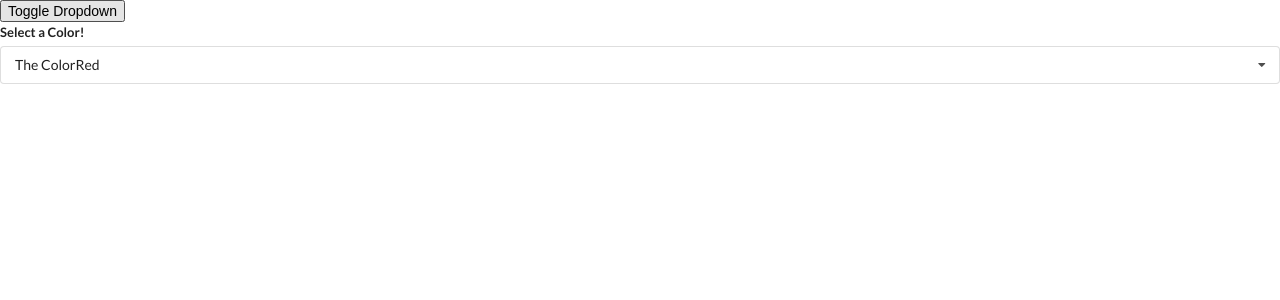
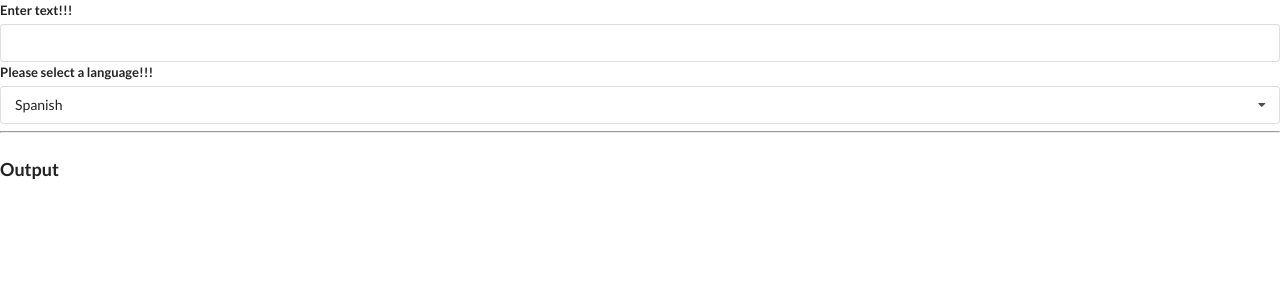
Before and after one commit to Cin1983/widgets, a React (Create React App) app: page / in a window 1280 px wide. Shown: the top 300 px of the page. Built offline with nearby package versions, Linux system fonts and the light colour scheme.

Commit message:
Translation widgit

```diff
--- a/src/components/App.js
+++ b/src/components/App.js
@@ -1,8 +1,8 @@
 import React, { useState } from "react";
+import GoogleTranslate from "./apis/GoogleTranslate";
 // import Accordion from "./Accordion";
 // import Search from "./search/Search";
-import Dropdown from './dropdown/Dropdown';
-
+import Dropdown from "./dropdown/Dropdown";
 
 // const items = [
 //   {
@@ -21,34 +21,27 @@
 
 const options = [
   {
-    label: 'The ColorRed',
-    value: 'red',
+    label: "The ColorRed",
+    value: "red",
   },
   {
-    label: 'Fine Lady Pink',
-    value: 'pink',
+    label: "Fine Lady Pink",
+    value: "pink",
   },
   {
-    label: 'Desire Orange',
-    value: 'orange',
+    label: "Desire Orange",
+    value: "orange",
   },
 ];
 
-const App= () => {
+const App = () => {
   const [selected, setSelected] = useState(options[0]);
-  const [showDropdown, setShowDropdown] = useState(true);
 
   return (
     <div>
-      <button onClick={()=>setShowDropdown (!showDropdown)}>Toggle Dropdown</button>
-      {showDropdown ?
-        <Dropdown
-          selected={selected}
-          onSelectedChange={setSelected}
-          options={options} />: null
-      }
+      <GoogleTranslate />
     </div>
   );
 };
 
-export default App
+export default App;
--- /dev/null
+++ b/src/components/Convert.js
@@ -0,0 +1,14 @@
+import React, {useState, useEffect} from 'react'
+
+const Convert = ({ language, text }) => {
+    useEffect(() => {
+
+    },[language,text])
+    return (
+        <div>
+
+        </div>
+    )
+}
+
+export default Convert
--- /dev/null
+++ b/src/components/apis/GoogleTranslate.js
@@ -0,0 +1,57 @@
+import React, { useState } from "react";
+import Dropdown from "../dropdown/Dropdown";
+import Convert from "../Convert";
+
+// AIzaSyCHUCmpR7cT_yDFHC98CZJy2LTms-IwDlM
+
+
+
+
+const options = [
+  {
+    label: "Afrikaans",
+    value: "af",
+  },
+  {
+    label: "Arabic",
+    value: "ar",
+  },
+  {
+    label: "Hindi",
+    value: "ar",
+  },
+  {
+    label: "Japanese",
+    value: "ja",
+  },
+  {
+    label: "Spanish",
+    value: "es",
+  },
+];
+
+const GoogleTranslate = () => {
+  const [language, setLanguage] = useState(options[4]);
+  const [text, setText] = useState("");
+  return (
+    <div>
+      <div className="ui form">
+              <div className="field">
+                  <label>Enter text!!!</label>
+          <input value={text} onChange={(e) => setText(e.target.value)} />
+        </div>
+      </div>
+      <Dropdown
+        label="Please select a language!!!"
+        onSelectedChange={setLanguage}
+        selected={language}
+        options={options}
+          />
+          <hr />
+          <h3 className='ui header'> Output</h3>
+          <Convert text={text} language={language}/>
+    </div>
+  );
+};
+
+export default GoogleTranslate;
--- a/src/components/dropdown/Dropdown.js
+++ b/src/components/dropdown/Dropdown.js
@@ -1,6 +1,6 @@
 import React, { useState, useEffect, useRef } from "react";
 
-const Dropdown = ({ options, selected, onSelectedChange }) => {
+const Dropdown = ({label, options, selected, onSelectedChange }) => {
   const [open, setOpen] = useState(false);
   const ref = useRef();
 
@@ -38,7 +38,7 @@
   return (
     <div ref={ref} className="ui form">
       <div className="field">
-        <label className="label"> Select a Color!</label>
+        <label className="label"> {label }</label>
 
         <div
           onClick={() => setOpen(!open)}
```
Also changed, not shown: src/components/apis/GoogleTranslate-API.js (deleted).
